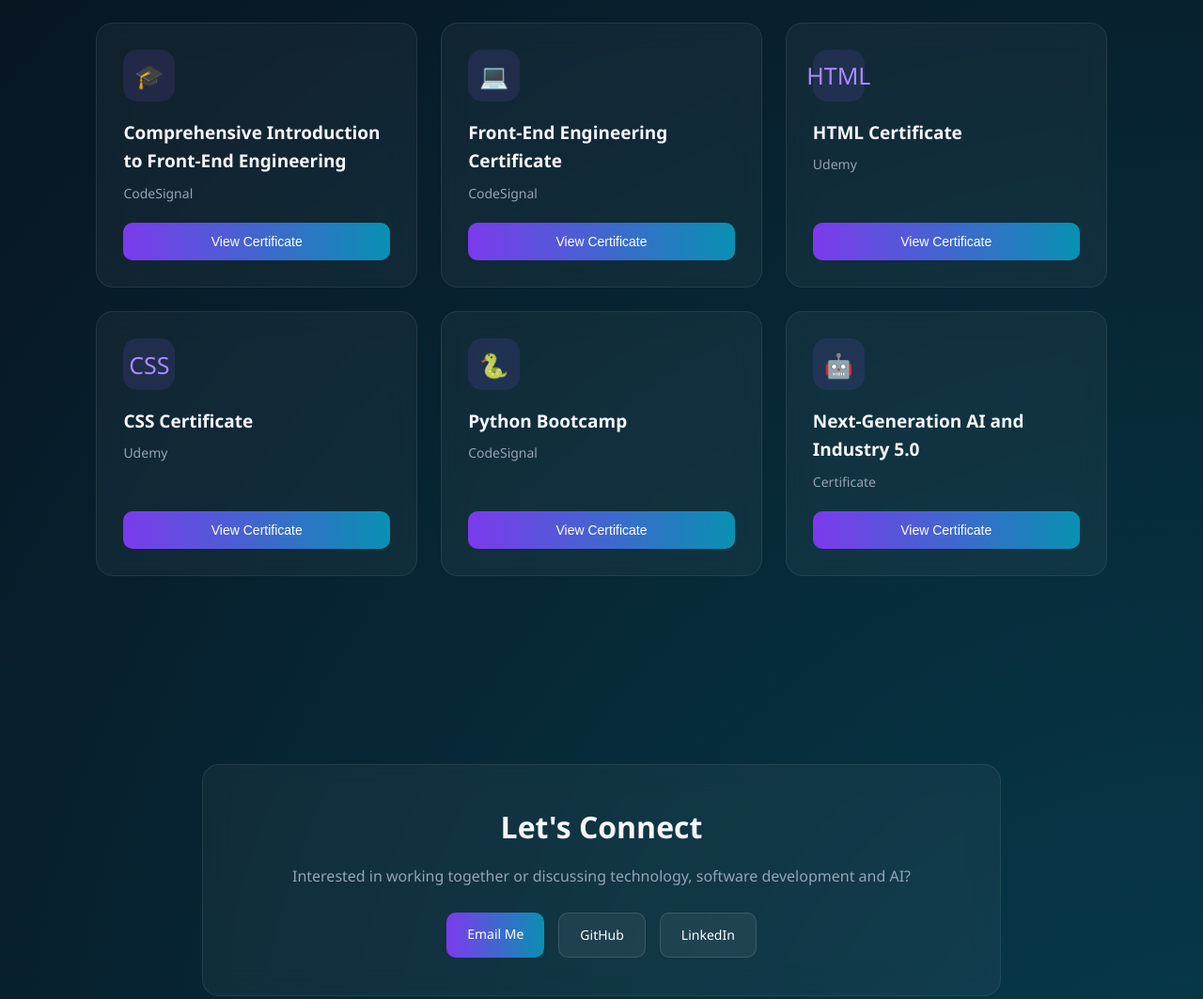
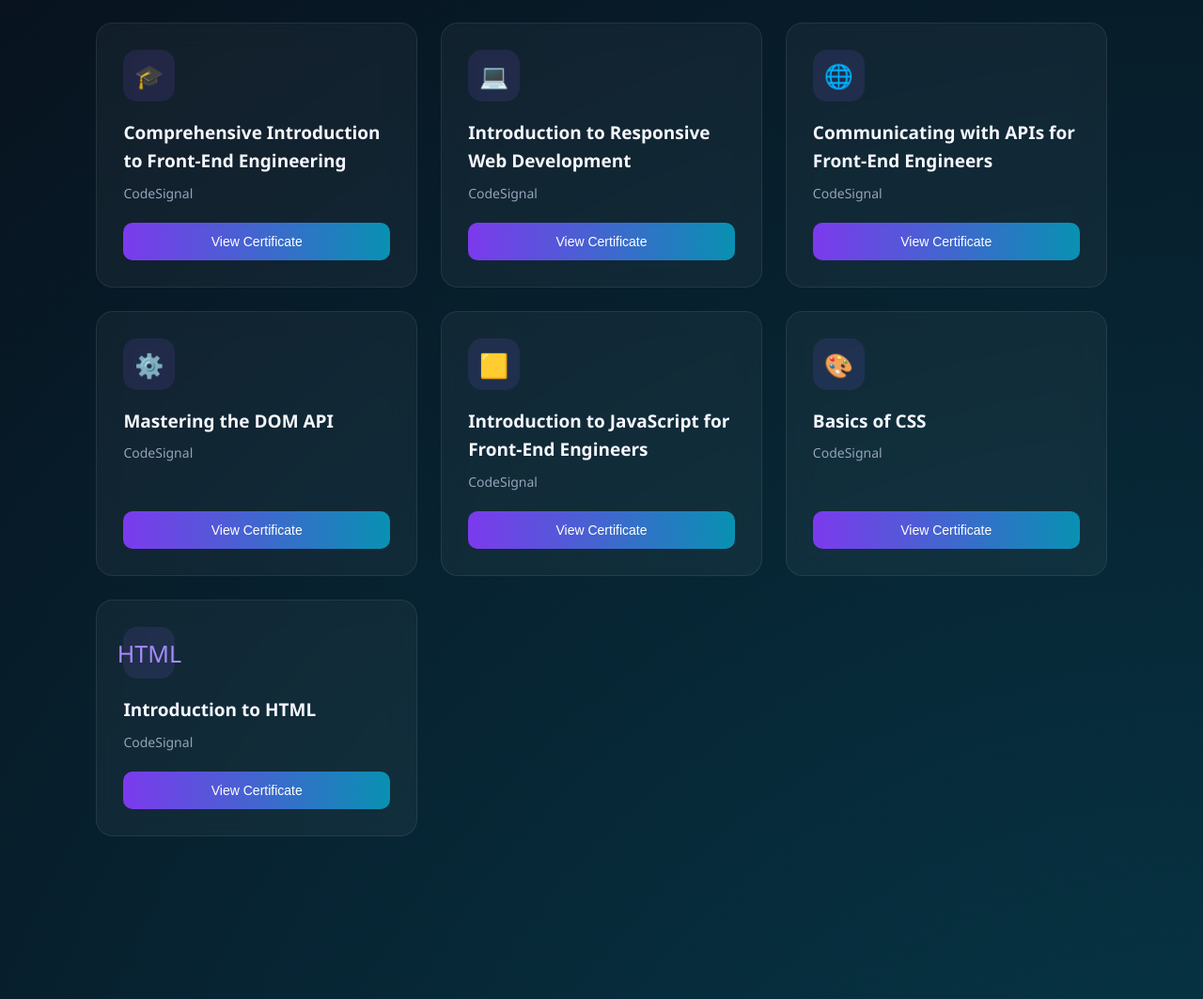
Before and after one commit to 121Sakshi/sakshi-portfolio, a plain HTML site: page index.html in a window 1280 px wide. Shown: the part 5120-6183 px from the top of the page at 94% size. Drawn offline with Linux system fonts and the light colour scheme.

Commit message:
Update index.html

```diff
--- a/index.html
+++ b/index.html
@@ -1,5 +1,6 @@
 <!DOCTYPE html>
 <html lang="en">
+
 <head>
     <meta charset="UTF-8">
     <meta name="viewport" content="width=device-width, initial-scale=1.0">
@@ -7,10 +8,6 @@
     <title>Sakshi Patil | Software Engineer</title>
 
     <style>
-
-        /* =========================
-           GLOBAL
-        ========================== */
 
         * {
             margin: 0;
@@ -43,10 +40,7 @@
             margin: auto;
         }
 
-
-        /* =========================
-           NAVBAR
-        ========================== */
+        /* NAVBAR */
 
         header {
             position: fixed;
@@ -96,10 +90,7 @@
             color: #a78bfa;
         }
 
-
-        /* =========================
-           HERO
-        ========================== */
+        /* HERO */
 
         .hero {
             min-height: 100vh;
@@ -185,10 +176,7 @@
             box-shadow: 0 10px 30px rgba(124,58,237,0.3);
         }
 
-
-        /* =========================
-           HERO GRAPHIC
-        ========================== */
+        /* HERO GRAPHIC */
 
         .hero-graphic {
             display: flex;
@@ -231,6 +219,7 @@
         }
 
         @keyframes rotate {
+
             from {
                 transform: rotate(0deg);
             }
@@ -238,12 +227,10 @@
             to {
                 transform: rotate(360deg);
             }
-        }
-
-
-        /* =========================
-           SECTION TITLE
-        ========================== */
+
+        }
+
+        /* SECTION TITLE */
 
         .section-title {
             text-align: center;
@@ -269,10 +256,7 @@
             margin: 12px auto;
         }
 
-
-        /* =========================
-           GLASS CARD
-        ========================== */
+        /* GLASS CARD */
 
         .glass {
             background: rgba(255,255,255,0.045);
@@ -292,10 +276,7 @@
                 0 15px 50px rgba(0,0,0,0.25);
         }
 
-
-        /* =========================
-           ABOUT
-        ========================== */
+        /* ABOUT */
 
         .about-grid {
             display: grid;
@@ -334,10 +315,7 @@
             font-size: 13px;
         }
 
-
-        /* =========================
-           EXPERIENCE
-        ========================== */
+        /* EXPERIENCE */
 
         .timeline {
             max-width: 850px;
@@ -375,10 +353,7 @@
             margin-bottom: 8px;
         }
 
-
-        /* =========================
-           PROJECTS
-        ========================== */
+        /* PROJECTS */
 
         .projects-grid {
             display: grid;
@@ -421,10 +396,7 @@
             font-size: 12px;
         }
 
-
-        /* =========================
-           EDUCATION
-        ========================== */
+        /* EDUCATION */
 
         .education-grid {
             display: grid;
@@ -449,10 +421,7 @@
             color: #94a3b8;
         }
 
-
-        /* =========================
-           TOOLS
-        ========================== */
+        /* TOOLS */
 
         .tools-grid {
             display: grid;
@@ -474,10 +443,7 @@
             font-size: 13px;
         }
 
-
-        /* =========================
-           CERTIFICATES
-        ========================== */
+        /* CERTIFICATES */
 
         .certificate-grid {
             display: grid;
@@ -525,10 +491,7 @@
             text-align: center;
         }
 
-
-        /* =========================
-           CERTIFICATE MODAL
-        ========================== */
+        /* CERTIFICATE MODAL */
 
         .certificate-modal {
             display: none;
@@ -606,10 +569,7 @@
             background: #dc2626;
         }
 
-
-        /* =========================
-           CONTACT
-        ========================== */
+        /* CONTACT */
 
         .contact-card {
             max-width: 850px;
@@ -636,10 +596,7 @@
             gap: 15px;
         }
 
-
-        /* =========================
-           FOOTER
-        ========================== */
+        /* FOOTER */
 
         footer {
             padding: 30px 8%;
@@ -651,10 +608,7 @@
             font-size: 14px;
         }
 
-
-        /* =========================
-           MOBILE
-        ========================== */
+        /* MOBILE */
 
         @media (max-width: 900px) {
 
@@ -737,14 +691,12 @@
         }
 
     </style>
+
 </head>
 
 <body>
 
-
-<!-- =========================
-     NAVIGATION
-========================== -->
+<!-- NAVIGATION -->
 
 <header>
 
@@ -757,17 +709,11 @@
         <ul class="nav-links">
 
             <li><a href="#home">Home</a></li>
-
             <li><a href="#about">About</a></li>
-
             <li><a href="#experience">Experience</a></li>
-
             <li><a href="#projects">Projects</a></li>
-
             <li><a href="#education">Education</a></li>
-
             <li><a href="#certificates">Certificates</a></li>
-
             <li><a href="#contact">Contact</a></li>
 
         </ul>
@@ -777,10 +723,7 @@
 </header>
 
 
-
-<!-- =========================
-     HERO
-========================== -->
+<!-- HERO -->
 
 <section class="hero" id="home">
 
@@ -841,10 +784,7 @@
 </section>
 
 
-
-<!-- =========================
-     ABOUT
-========================== -->
+<!-- ABOUT -->
 
 <section id="about">
 
@@ -865,7 +805,6 @@
 
 
         <div class="about-grid">
-
 
             <div class="glass about-card">
 
@@ -895,27 +834,16 @@
                 <div class="skills">
 
                     <span class="skill">C++</span>
-
                     <span class="skill">Python</span>
-
                     <span class="skill">HTML</span>
-
                     <span class="skill">CSS</span>
-
                     <span class="skill">JavaScript</span>
-
                     <span class="skill">React</span>
-
                     <span class="skill">Node.js</span>
-
                     <span class="skill">Express.js</span>
-
                     <span class="skill">MongoDB</span>
-
                     <span class="skill">AI & ML</span>
-
                     <span class="skill">Blockchain</span>
-
                     <span class="skill">Solidity</span>
 
                 </div>
@@ -929,10 +857,7 @@
 </section>
 
 
-
-<!-- =========================
-     EXPERIENCE
-========================== -->
+<!-- EXPERIENCE -->
 
 <section id="experience">
 
@@ -1068,10 +993,7 @@
 </section>
 
 
-
-<!-- =========================
-     PROJECTS
-========================== -->
+<!-- PROJECTS -->
 
 <section id="projects">
 
@@ -1088,8 +1010,6 @@
 
         <div class="projects-grid">
 
-
-            <!-- Project 1 -->
 
             <div class="glass project-card">
 
@@ -1110,21 +1030,15 @@
                 <div class="tech">
 
                     <span>Blockchain</span>
-
                     <span>Ethereum</span>
-
                     <span>Solidity</span>
-
                     <span>QR Code</span>
-
                     <span>MetaMask</span>
 
                 </div>
 
             </div>
 
-
-            <!-- Project 2 -->
 
             <div class="glass project-card">
 
@@ -1144,21 +1058,15 @@
                 <div class="tech">
 
                     <span>HTML</span>
-
                     <span>CSS</span>
-
                     <span>JavaScript</span>
-
                     <span>Node.js</span>
-
                     <span>Express</span>
 
                 </div>
 
             </div>
 
-
-            <!-- Project 3 -->
 
             <div class="glass project-card">
 
@@ -1179,19 +1087,14 @@
                 <div class="tech">
 
                     <span>MQL4</span>
-
                     <span>MT4</span>
-
                     <span>Technical Indicators</span>
-
                     <span>Candlestick Patterns</span>
 
                 </div>
 
             </div>
 
-
-            <!-- Project 4 -->
 
             <div class="glass project-card">
 
@@ -1212,15 +1115,10 @@
                 <div class="tech">
 
                     <span>React</span>
-
                     <span>Node.js</span>
-
                     <span>Express</span>
-
                     <span>MongoDB</span>
-
                     <span>JWT</span>
-
                     <span>Cloudinary</span>
 
                 </div>
@@ -1235,10 +1133,7 @@
 </section>
 
 
-
-<!-- =========================
-     EDUCATION
-========================== -->
+<!-- EDUCATION -->
 
 <section id="education">
 
@@ -1306,10 +1201,7 @@
 </section>
 
 
-
-<!-- =========================
-     TOOLS
-========================== -->
+<!-- TOOLS -->
 
 <section>
 
@@ -1368,7 +1260,6 @@
     </div>
 
 </section>
-
 
 
 <!-- =========================
@@ -1413,14 +1304,13 @@
 
                 <button
                     class="btn btn-primary"
-                    onclick="showCertificate('certificates/frontend.jpg')">
+                    onclick="showCertificate('certificates/Comprehensive Introduction to Front-End Engineering.png')">
 
                     View Certificate
 
                 </button>
 
             </div>
-
 
 
             <!-- Certificate 2 -->
@@ -1432,7 +1322,7 @@
                 </div>
 
                 <h3>
-                    Front-End Engineering Certificate
+                    Introduction to Responsive Web Development
                 </h3>
 
                 <p>
@@ -1441,7 +1331,7 @@
 
                 <button
                     class="btn btn-primary"
-                    onclick="showCertificate('certificates/frontend-engineering.jpg')">
+                    onclick="showCertificate('certificates/Introduction to Responsive Web Development.png')">
 
                     View Certificate
 
@@ -1450,73 +1340,16 @@
             </div>
 
 
-
             <!-- Certificate 3 -->
 
             <div class="glass certificate-card">
 
                 <div class="certificate-icon">
-                    HTML
+                    🌐
                 </div>
 
                 <h3>
-                    HTML Certificate
-                </h3>
-
-                <p>
-                    Udemy
-                </p>
-
-                <button
-                    class="btn btn-primary"
-                    onclick="showCertificate('certificates/html.jpg')">
-
-                    View Certificate
-
-                </button>
-
-            </div>
-
-
-
-            <!-- Certificate 4 -->
-
-            <div class="glass certificate-card">
-
-                <div class="certificate-icon">
-                    CSS
-                </div>
-
-                <h3>
-                    CSS Certificate
-                </h3>
-
-                <p>
-                    Udemy
-                </p>
-
-                <button
-                    class="btn btn-primary"
-                    onclick="showCertificate('certificates/css.jpg')">
-
-                    View Certificate
-
-                </button>
-
-            </div>
-
-
-
-            <!-- Certificate 5 -->
-
-            <div class="glass certificate-card">
-
-                <div class="certificate-icon">
-                    🐍
-                </div>
-
-                <h3>
-                    Python Bootcamp
+                    Communicating with APIs for Front-End Engineers
                 </h3>
 
                 <p>
@@ -1525,7 +1358,7 @@
 
                 <button
                     class="btn btn-primary"
-                    onclick="showCertificate('certificates/python.jpg')">
+                    onclick="showCertificate('certificates/Communicating with APIs for Front-End Engineers.png')">
 
                     View Certificate
 
@@ -1534,26 +1367,25 @@
             </div>
 
 
-
-            <!-- Certificate 6 -->
+            <!-- Certificate 4 -->
 
             <div class="glass certificate-card">
 
                 <div class="certificate-icon">
-                    🤖
+                    ⚙️
                 </div>
 
                 <h3>
-                    Next-Generation AI and Industry 5.0
+                    Mastering the DOM API
                 </h3>
 
                 <p>
-                    Certificate
+                    CodeSignal
                 </p>
 
                 <button
                     class="btn btn-primary"
-                    onclick="showCertificate('certificates/ai-industry5.jpg')">
+                    onclick="showCertificate('certificates/Mastering the DOM API.png')">
 
                     View Certificate
 
@@ -1562,6 +1394,87 @@
             </div>
 
 
+            <!-- Certificate 5 -->
+
+            <div class="glass certificate-card">
+
+                <div class="certificate-icon">
+                    🟨
+                </div>
+
+                <h3>
+                    Introduction to JavaScript for Front-End Engineers
+                </h3>
+
+                <p>
+                    CodeSignal
+                </p>
+
+                <button
+                    class="btn btn-primary"
+                    onclick="showCertificate('certificates/Introduction to JavaScript for Front-End Engineers.png')">
+
+                    View Certificate
+
+                </button>
+
+            </div>
+
+
+            <!-- Certificate 6 -->
+
+            <div class="glass certificate-card">
+
+                <div class="certificate-icon">
+                    🎨
+                </div>
+
+                <h3>
+                    Basics of CSS
+                </h3>
+
+                <p>
+                    CodeSignal
+                </p>
+
+                <button
+                    class="btn btn-primary"
+                    onclick="showCertificate('certificates/Basics of CSS.png')">
+
+                    View Certificate
+
+                </button>
+
+            </div>
+
+
+            <!-- Certificate 7 -->
+
+            <div class="glass certificate-card">
+
+                <div class="certificate-icon">
+                    HTML
+                </div>
+
+                <h3>
+                    Introduction to HTML
+                </h3>
+
+                <p>
+                    CodeSignal
+                </p>
+
+                <button
+                    class="btn btn-primary"
+                    onclick="showCertificate('certificates/Introduction to HTML.png')">
+
+                    View Certificate
+
+                </button>
+
+            </div>
+
+
         </div>
 
     </div>
@@ -1569,10 +1482,7 @@
 </section>
 
 
-
-<!-- =========================
-     CERTIFICATE IMAGE POPUP
-========================== -->
+<!-- CERTIFICATE POPUP -->
 
 <div
     class="certificate-modal"
@@ -1601,10 +1511,7 @@
 </div>
 
 
-
-<!-- =========================
-     CONTACT
-========================== -->
+<!-- CONTACT -->
 
 <section id="contact">
 
@@ -1661,10 +1568,7 @@
 </section>
 
 
-
-<!-- =========================
-     FOOTER
-========================== -->
+<!-- FOOTER -->
 
 <footer>
 
@@ -1673,16 +1577,9 @@
 </footer>
 
 
-
-<!-- =========================
-     JAVASCRIPT
-========================== -->
+<!-- JAVASCRIPT -->
 
 <script>
-
-    /* =========================
-       OPEN CERTIFICATE
-    ========================== */
 
     function showCertificate(imagePath) {
 
@@ -1700,20 +1597,10 @@
     }
 
 
-
-    /* =========================
-       CLOSE CERTIFICATE
-    ========================== */
-
     function closeCertificate(event) {
 
         const modal =
             document.getElementById("certificateModal");
-
-        /*
-         * If user clicks inside the certificate image,
-         * don't close the popup.
-         */
 
         if (
             event &&
@@ -1730,11 +1617,6 @@
     }
 
 
-
-    /* =========================
-       ESC KEY CLOSE
-    ========================== */
-
     document.addEventListener(
         "keydown",
         function(event) {
@@ -1760,4 +1642,5 @@
 
 
 </body>
+
 </html>
```
